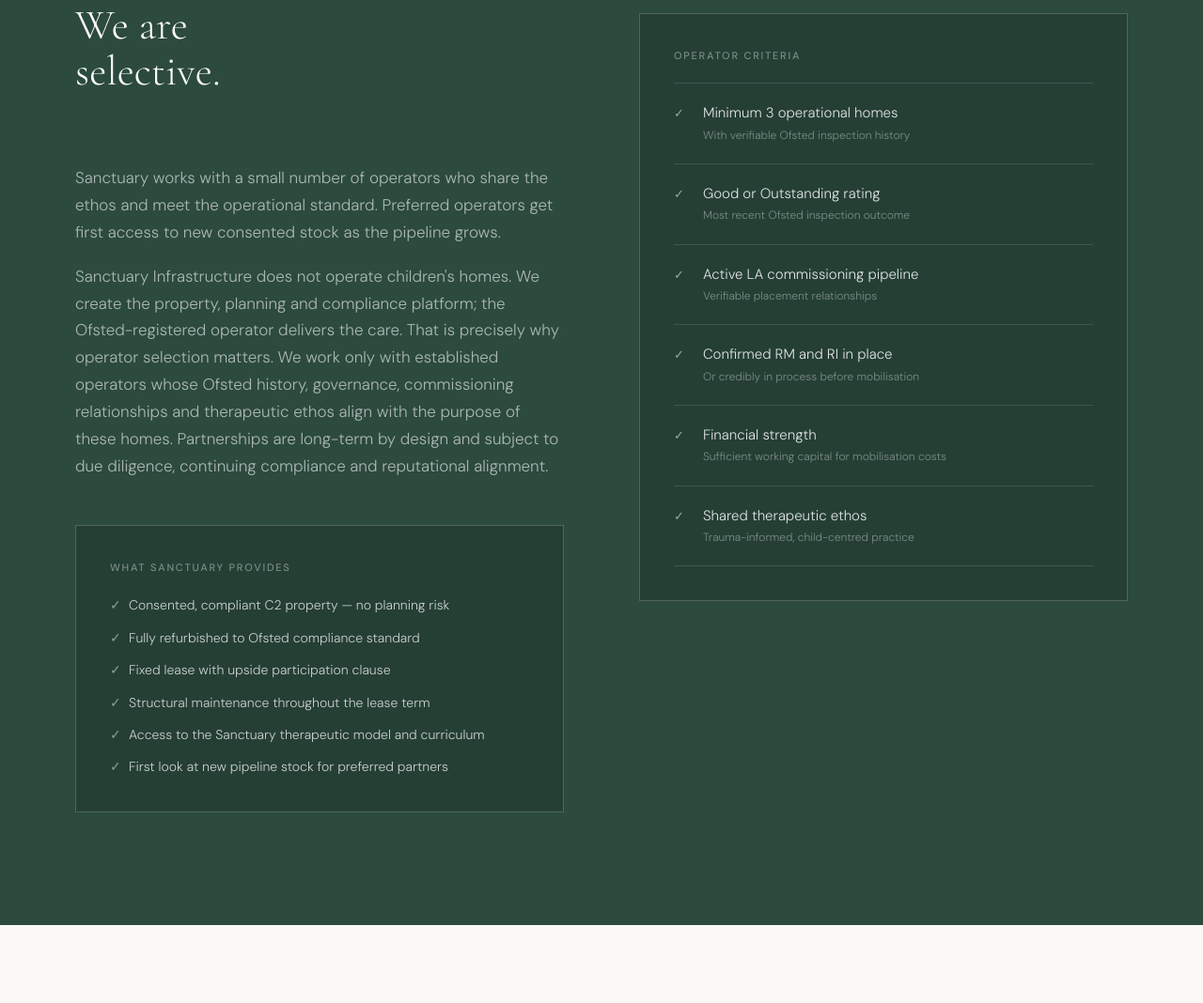
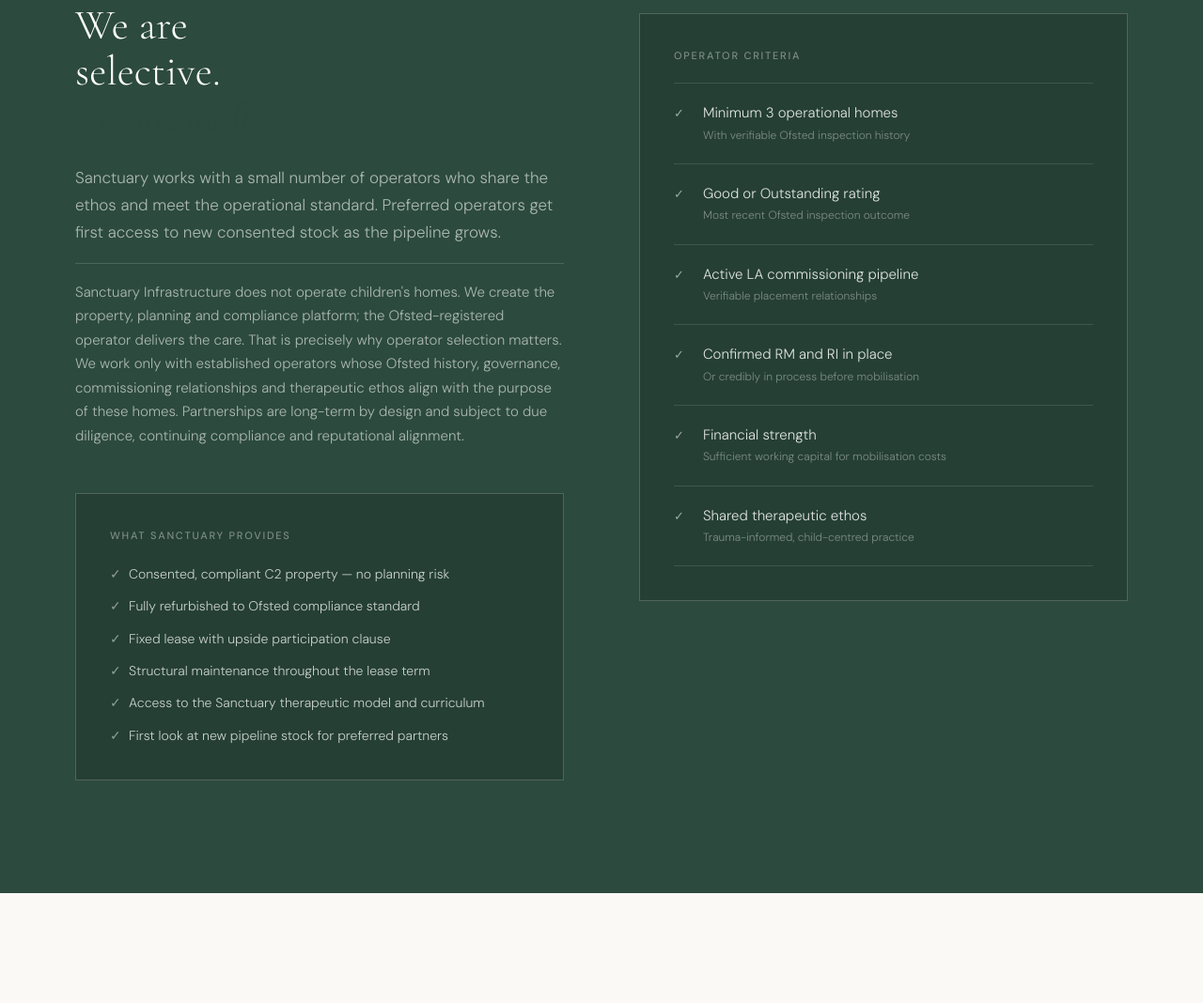
Before and after one commit to robbiemair1/Sanctuary, an Eleventy site: page src/index.njk in a window 1280 px wide. Shown: the part 6262-7330 px from the top of the page at 94% size. Built offline with nearby package versions, Linux system fonts and the light colour scheme; Eleventy itself is replaced by a stand-in of ours; files that its build step writes are made by us from their sources; a web font is replaced by a local one.

Commit message:
clarify operator responsibility and align criteria panel

```diff
--- a/src/assets/css/style.css
+++ b/src/assets/css/style.css
@@ -641,10 +641,16 @@ section { padding: 120px 80px; scroll-margin-top: 80px; }
    OPERATOR FILTER
 ═══════════════════════════════════════ */
 .operator-filter { background: var(--accent); color: #fff; }
-
 .filter-grid { display: grid; grid-template-columns: 1fr 1fr; gap: 80px; align-items: start; }
 .filter-grid .section-heading { color: #fff; }
 .filter-grid .section-body { color: rgba(255,255,255,0.6); }
+.selective-responsibility {
+  font-size: 15px;
+  color: rgba(255,255,255,0.72);
+  padding-top: 18px;
+  border-top: 1px solid rgba(255,255,255,0.15);
+  max-width: 560px;
+}
 
 .filter-list { display: flex; flex-direction: column; gap: 0; margin-top: 16px; }
 
```
